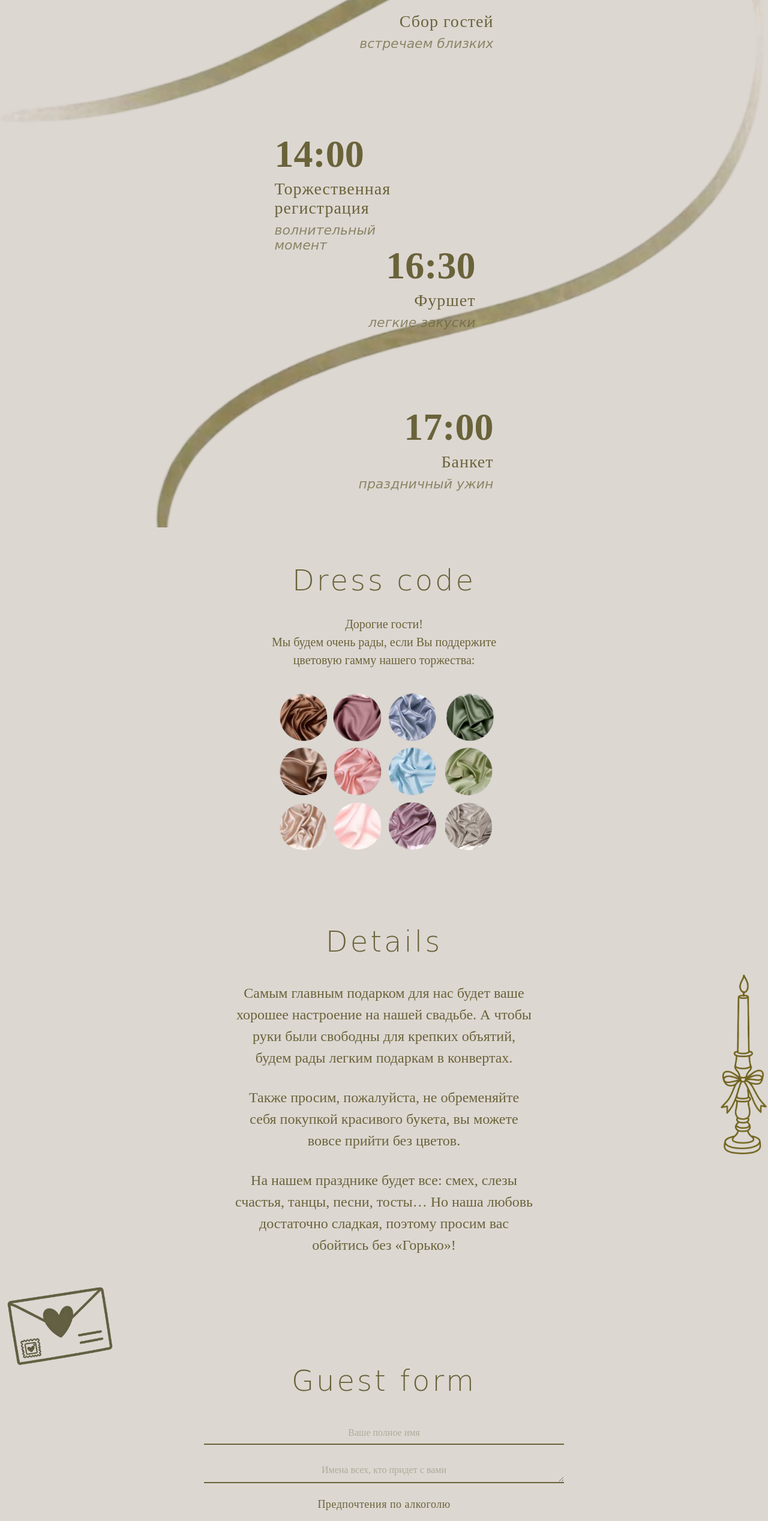
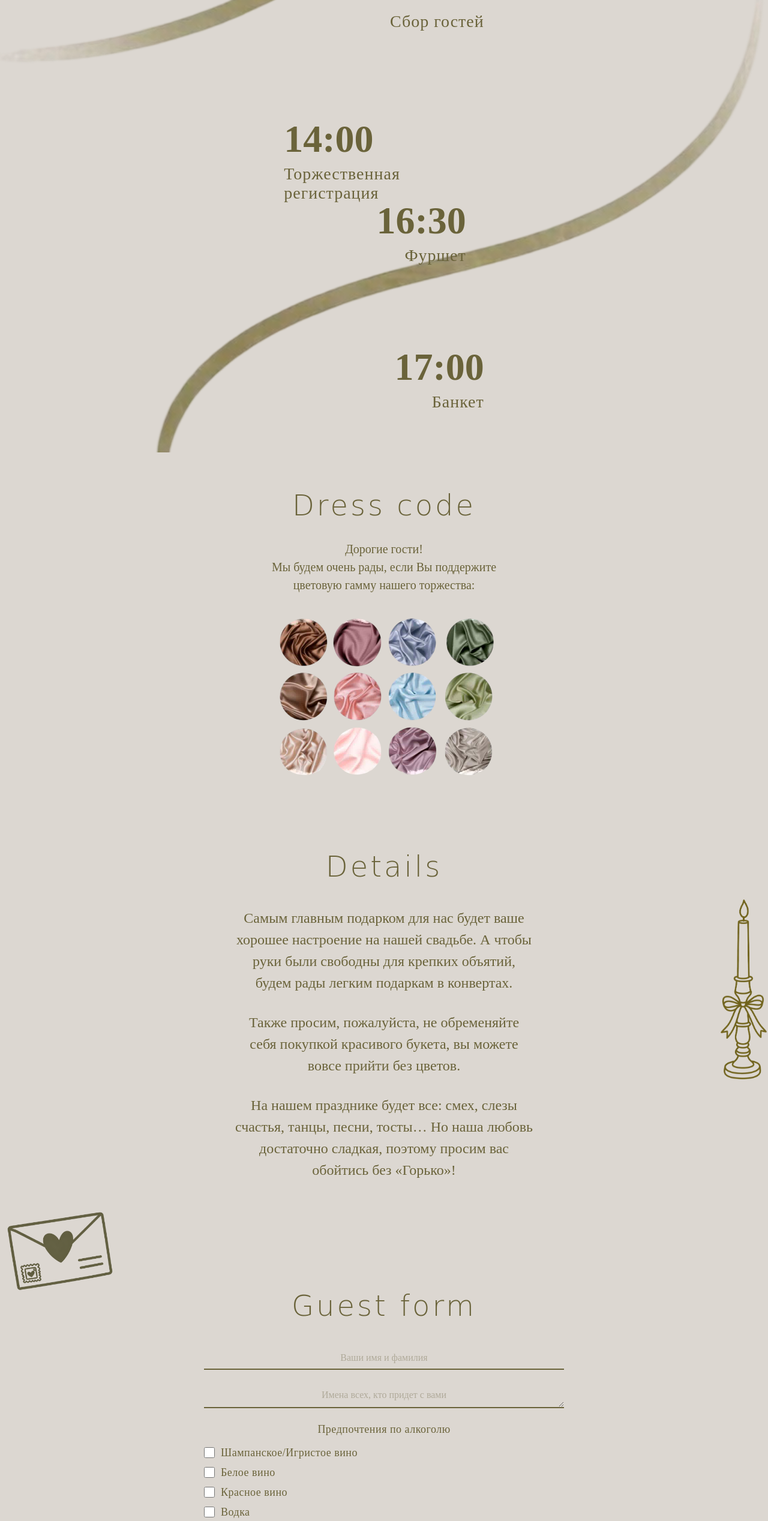
Before and after one commit to hubbleofficial1163-design/AndreyDana, a plain HTML site: page index.html in a window 1280 px wide. Shown: the part 2589-5124 px from the top of the page at 60% size. Drawn offline with Linux system fonts and the light colour scheme.

Commit message:
index.html

```diff
--- a/index.html
+++ b/index.html
@@ -42,22 +42,22 @@
             <div class="timing-item right item-1">
                 <div class="timing-time">13:40</div>
                 <div class="timing-name">Сбор гостей</div>
-                <div class="timing-sub">встречаем близких</div>
+                <!-- <div class="timing-sub">встречаем близких</div> -->
             </div>
             <div class="timing-item left item-2">
                 <div class="timing-time">14:00</div>
                 <div class="timing-name">Торжественная <br> регистрация</div>
-                <div class="timing-sub">волнительный <br> момент</div>
+                <!-- <div class="timing-sub">волнительный <br> момент</div> -->
             </div>
             <div class="timing-item right item-3">
                 <div class="timing-time">16:30</div>
                 <div class="timing-name">Фуршет</div>
-                <div class="timing-sub">легкие закуски</div>
+                <!-- <div class="timing-sub">легкие закуски</div> -->
             </div>
             <div class="timing-item right item-4">
                 <div class="timing-time">17:00</div>
                 <div class="timing-name">Банкет</div>
-                <div class="timing-sub">праздничный ужин</div>
+                <!-- <div class="timing-sub">праздничный ужин</div> -->
             </div>
         </div>
     </section>
@@ -98,7 +98,7 @@
             <form class="rsvp-form" id="rsvpForm">
                 <div class="form-group">
                     <!-- <label for="name">ФИО</label> -->
-                    <input type="text" id="name" name="name" required placeholder="Ваше полное имя">
+                    <input type="text" id="name" name="name" required placeholder="Ваши имя и фамилия">
                 </div>
 
                 <div class="form-group">
@@ -111,25 +111,28 @@
                     <label>Предпочтения по алкоголю</label>
                     <div class="checkbox-group">
                         <label class="checkbox-label">
-                            <input type="checkbox" name="alcohol" value="шампанское"> шампанское / игристое вино
+                            <input type="checkbox" name="alcohol" value="шампанское"> Шампанское/Игристое вино
                         </label>
                         <label class="checkbox-label">
-                            <input type="checkbox" name="alcohol" value="белое вино"> белое вино
+                            <input type="checkbox" name="alcohol" value="белое вино"> Белое вино
                         </label>
                         <label class="checkbox-label">
-                            <input type="checkbox" name="alcohol" value="красное вино"> красное вино
+                            <input type="checkbox" name="alcohol" value="красное вино"> Красное вино
                         </label>
                         <label class="checkbox-label">
-                            <input type="checkbox" name="alcohol" value="водка"> водка
+                            <input type="checkbox" name="alcohol" value="водка"> Водка
                         </label>
                         <label class="checkbox-label">
-                            <input type="checkbox" name="alcohol" value="коньяк"> коньяк
+                            <input type="checkbox" name="alcohol" value="коньяк"> Коньяк
                         </label>
                         <label class="checkbox-label">
-                            <input type="checkbox" name="alcohol" value="виски"> виски
+                            <input type="checkbox" name="alcohol" value="виски"> Виски
                         </label>
                         <label class="checkbox-label">
-                            <input type="checkbox" name="alcohol" value="джин"> джин
+                            <input type="checkbox" name="alcohol" value="джин"> Джин
+                        </label>
+                        <label class="checkbox-label">
+                            <input type="checkbox" name="alcohol" value="безалкогольные напитки"> Безалкогольные напитки
                         </label>
                     </div>
                 </div>
```
